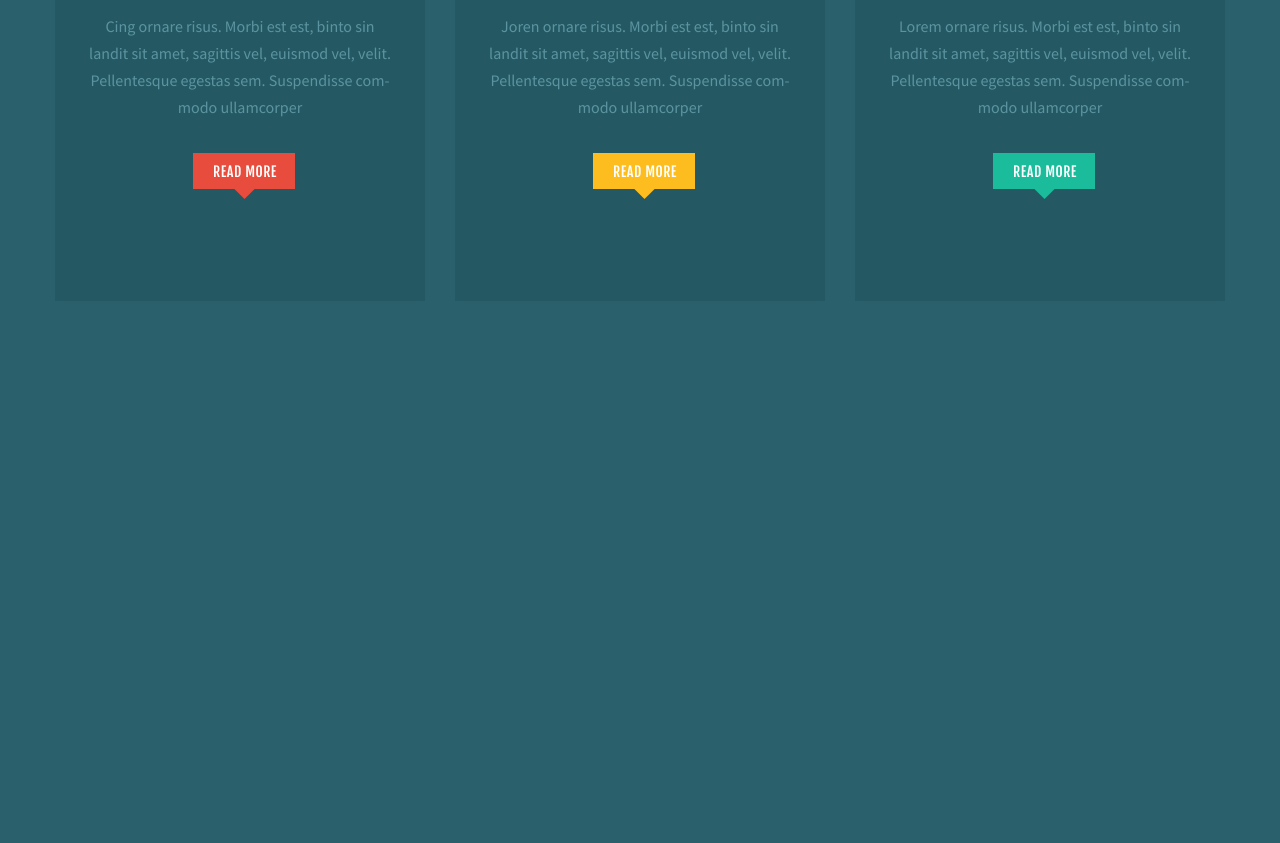
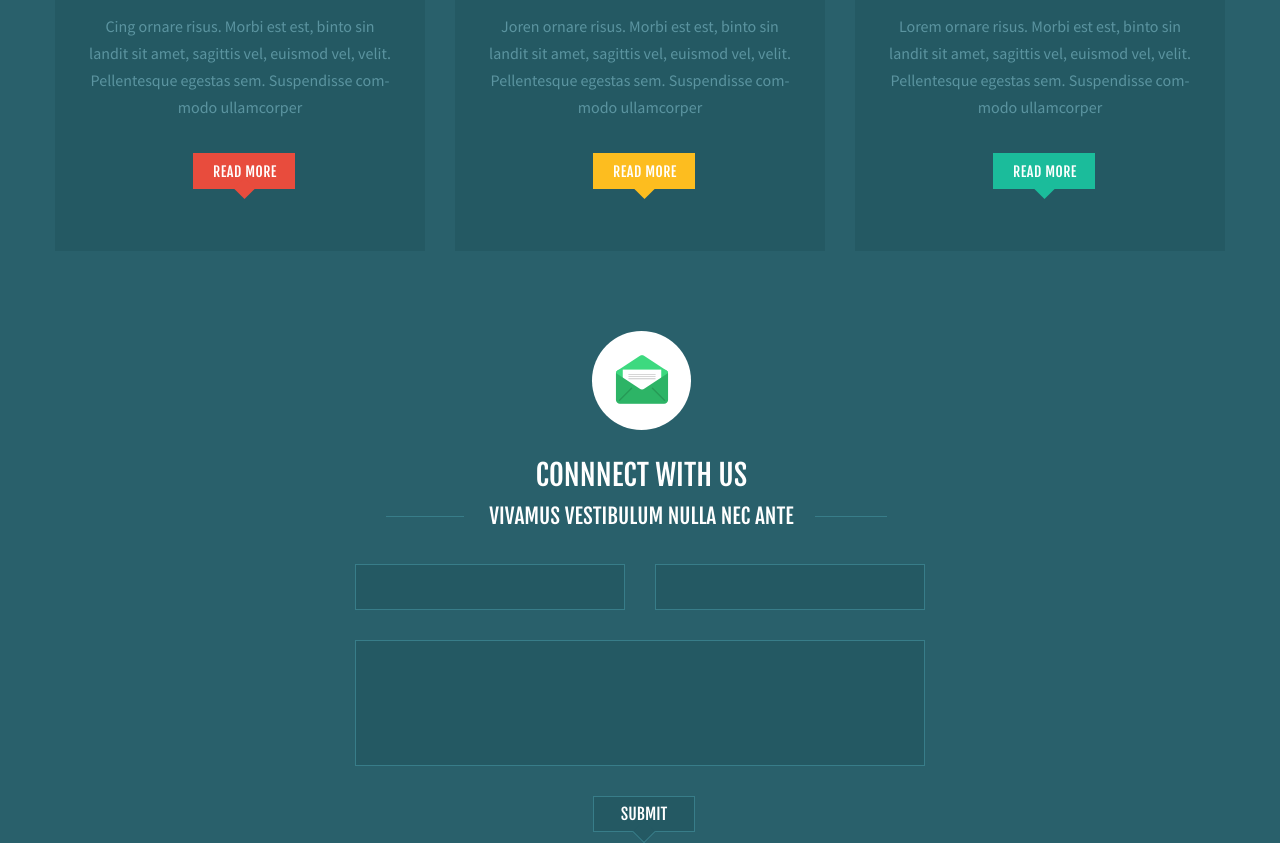
Before and after one commit to yauhenkviatkouski/p1, a website built with webpack: page dist/index.html in a window 1280 px wide. Shown: the part 1651-2494 px from the top of the page. Before the commit the page ends 1952 px from the top, so only its background shows below. Built offline with Linux system fonts and the light colour scheme.

Commit message:
feat: add contacts

```diff
--- a/src/index.js
+++ b/src/index.js
@@ -1,8 +1,9 @@
 import './styles/style.scss';
-import './styles/buttons.scss';
+import './styles/common-elements.scss';
 import './styles/normalize.scss';
 import './styles/header.scss';
 import './styles/fonts.scss';
 import './styles/main-promo-text.scss';
 import './styles/main-promo-cards.scss';
 import './styles/main-promo-persons.scss';
+import './styles/main-contact-area.scss';
--- a/src/styles/buttons.scss
+++ b/src/styles/common-elements.scss
@@ -31,3 +31,33 @@
   font-size: 17px;
   color: white;
 }
+
+
+.header-lines:before {
+  content: '';
+  position: absolute;
+  top: 13px;
+  left: -138px;
+  height: 1px;
+  width: 122px;
+  border-top: solid 1px #387d89;
+
+  @media (max-width: 700px) {
+    display: none;
+  }
+
+}
+
+.header-lines:after {
+  content: '';
+  position: absolute;
+  top: 13px;
+  right: -139px;
+  height: 1px;
+  width: 117px;
+  border-top: solid 1px #387d89;
+
+  @media (max-width: 700px) {
+    display: none;
+  }
+}
--- /dev/null
+++ b/src/styles/main-contact-area.scss
@@ -0,0 +1,123 @@
+.contact-area {
+  display: flex;
+  flex-direction: column;
+  align-items: center;
+  padding-top: 80px;
+
+  .mail-picture {
+    margin-left: 3px;
+    position: relative;
+    background-color: white;
+    border-radius: 50%;
+    width: 99px;
+    height: 99px;
+  }
+
+  .mail-picture:before {
+    content: url(../assets/images/contact/Mail.png);
+    position: absolute;
+    left: 22px;
+    top: 22px;
+  }
+
+  h3, h4 {
+    font-family: 'FjallaOne-Regular';
+    font-weight: 400;
+    color: white;
+    padding-left: 3px;
+  }
+
+  h3 {
+    margin: 27px 0 10px 0;
+    font-size: 29px;
+  }
+
+  h4 {
+    position: relative;
+    margin-top: 0px;
+    font-size: 21px;
+  }
+
+  .header-lines:after {
+    width: 72px;
+    right: -93px;
+
+  }
+
+  .header-lines:before {
+    left: -100px;
+    width: 78px;
+  }
+}
+
+.contact-form {
+  display: grid;
+  width: 100%;
+  padding-top: 7px;
+  max-width: 570px;
+  grid-template-areas: 'name email' 'message message' 'button button';
+  grid-gap: 30px;
+  grid-template-rows: 46px 126px 35px;
+  grid-template-columns: 1fr 1fr;
+
+  input {
+    background-color: #245963;
+    border: 1px solid #387d89;
+  }
+
+  .contact-form__name {
+    grid-area: name;
+
+  }
+
+  .contact-form__email {
+    grid-area: email;
+
+  }
+
+  .contact-form__message {
+    grid-area: message;
+  }
+
+  .contact-form__button-submit {
+    grid-area: button;
+    position: relative;
+    width: 100px;
+    margin: 0 calc(50% - 47px);
+
+    input {
+      display: block;
+      grid-area: button;
+      background-color: #245963;
+
+      position: relative;
+      height: 36px;
+      width: 102px;
+
+      font-family: 'FjallaOne-Regular';
+      text-transform: uppercase;
+
+
+      color: white;
+    }
+
+
+  }
+
+
+  .contact-form__button-submit:after {
+    content: "";
+    display: block;
+    position: absolute;
+    background-color: #245963;
+    top: 28px;
+    left: 43px;
+    transform: rotate(-45deg);
+    width: 15px;
+    height: 15px;
+    border: 1px solid #387d89;
+    border-right: 0;
+    border-top: 0;
+  }
+
+}
--- a/src/styles/main-promo-persons.scss
+++ b/src/styles/main-promo-persons.scss
@@ -21,37 +21,6 @@
     font-weight: 400;
     color: white;
   }
-
-    h4:before {
-      content: '';
-      position: absolute;
-      top: 13px;
-      left: -138px;
-      height: 1px;
-      width: 122px;
-      border-top: solid 1px #387d89;
-
-      @media (max-width: 700px) {
-        display: none;
-      }
-
-    }
-
-    h4:after {
-      content: '';
-      position: absolute;
-      top: 13px;
-      right: -139px;
-      height: 1px;
-      width: 117px;
-      border-top: solid 1px #387d89;
-
-      @media (max-width: 700px) {
-        display: none;
-      }
-
-    }
-
 }
 
 .person-cards-wrapper {
@@ -67,7 +36,7 @@
     flex-direction: column;
     align-items: center;
     padding-top: 45px;
-    height: 495px;
+    height: 445px;
     max-width: 370px;
     background-color: #245963;
 
```
Also changed, not shown: dist/4f720504311f81370811c2416115210a.png (added), dist/index.html, dist/main.js, src/assets/images/contact/Mail.png (added). Lines whose indentation alone changed are shown as unchanged.
